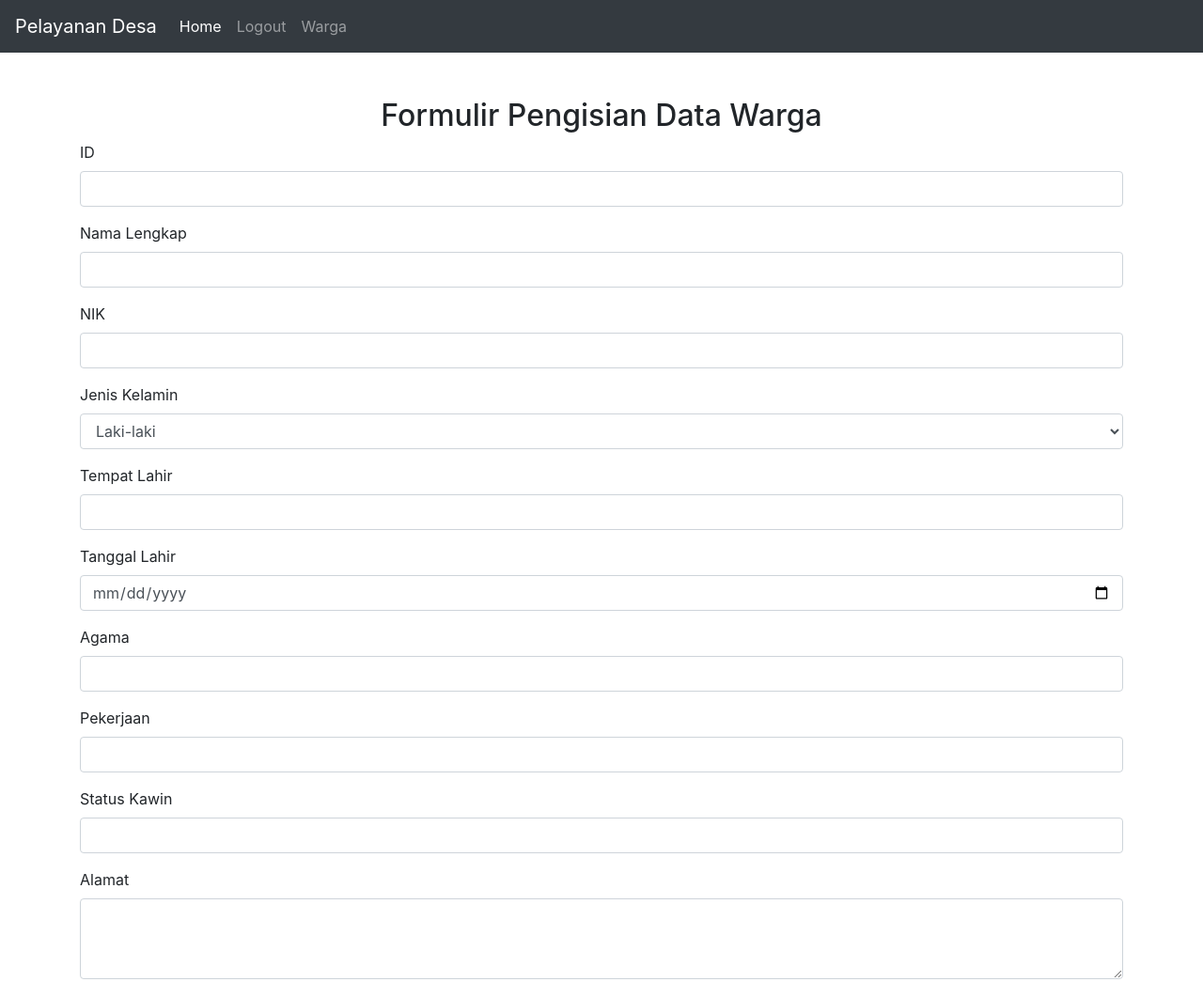
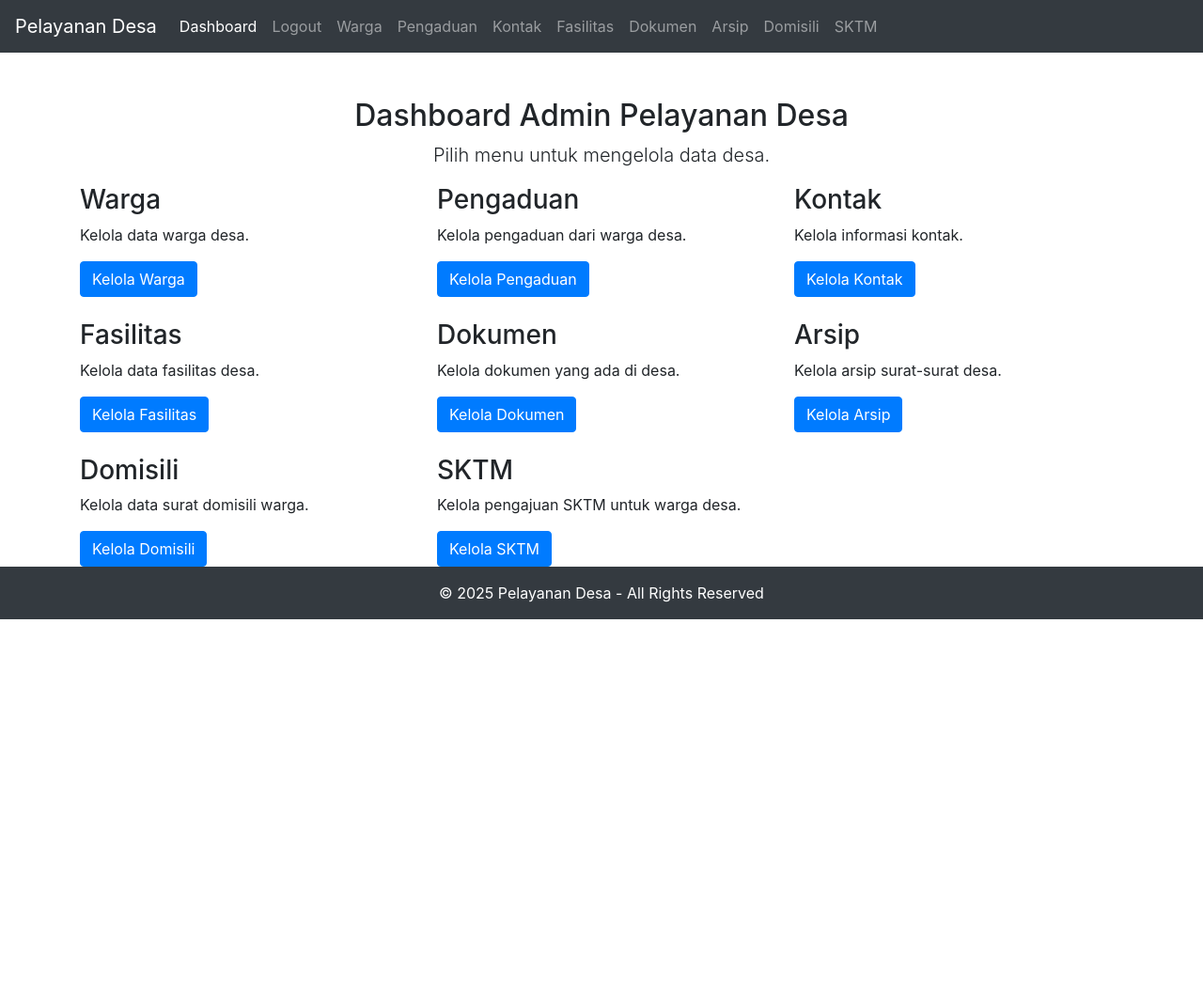
Before and after one commit to linnuha/personal, a plain HTML site: page index.html in a window 1280 px wide. Shown: the top 1045 px of the page at 94% size. After the commit the page ends 800 px from the top, so only its background shows below. Drawn offline with nearby package versions, Linux system fonts and the light colour scheme.

Commit message:
Add files via upload

```diff
--- a/index.html
+++ b/index.html
@@ -3,9 +3,8 @@
 <head>
     <meta charset="UTF-8">
     <meta name="viewport" content="width=device-width, initial-scale=1.0">
-    <title>Pelayanan Desa - Warga</title>
+    <title>Pelayanan Desa - Dashboard</title>
     <link href="https://stackpath.bootstrapcdn.com/bootstrap/4.5.2/css/bootstrap.min.css" rel="stylesheet">
-    <link rel="stylesheet" href="styles.css">
 </head>
 <body>
 
@@ -18,71 +17,92 @@
         <div class="collapse navbar-collapse" id="navbarNav">
             <ul class="navbar-nav">
                 <li class="nav-item active">
-                    <a class="nav-link" href="index.html">Home</a>
+                    <a class="nav-link" href="dashboard.html">Dashboard</a>
                 </li>
                 <li class="nav-item">
                     <a class="nav-link" href="login.html">Logout</a>
                 </li>
                 <li class="nav-item">
-                    <a class="nav-link" href="#">Warga</a>
+                    <a class="nav-link" href="warga.html">Warga</a>
+                </li>
+                <li class="nav-item">
+                    <a class="nav-link" href="pengaduan.html">Pengaduan</a>
+                </li>
+                <li class="nav-item">
+                    <a class="nav-link" href="kontak.html">Kontak</a>
+                </li>
+                <li class="nav-item">
+                    <a class="nav-link" href="fasilitas.html">Fasilitas</a>
+                </li>
+                <li class="nav-item">
+                    <a class="nav-link" href="dokumen.html">Dokumen</a>
+                </li>
+                <li class="nav-item">
+                    <a class="nav-link" href="arsip.html">Arsip</a>
+                </li>
+                <li class="nav-item">
+                    <a class="nav-link" href="domisili.html">Domisili</a>
+                </li>
+                <li class="nav-item">
+                    <a class="nav-link" href="sktm.html">SKTM</a>
                 </li>
             </ul>
         </div>
     </nav>
 
-    <!-- Formulir Warga -->
+    <!-- Main Content -->
     <div class="container mt-5">
-        <h2 class="text-center">Formulir Pengisian Data Warga</h2>
-        <form id="wargaForm">
-            <div class="form-group">
-                <label for="id">ID</label>
-                <input type="text" class="form-control" id="id" required>
+        <h2 class="text-center">Dashboard Admin Pelayanan Desa</h2>
+        <p class="lead text-center">Pilih menu untuk mengelola data desa.</p>
+
+        <div class="row">
+            <div class="col-md-4">
+                <h3>Warga</h3>
+                <p>Kelola data warga desa.</p>
+                <a href="warga.html" class="btn btn-primary">Kelola Warga</a>
             </div>
-            <div class="form-group">
-                <label for="nama">Nama Lengkap</label>
-                <input type="text" class="form-control" id="nama" required>
+            <div class="col-md-4">
+                <h3>Pengaduan</h3>
+                <p>Kelola pengaduan dari warga desa.</p>
+                <a href="pengaduan.html" class="btn btn-primary">Kelola Pengaduan</a>
             </div>
-            <div class="form-group">
-                <label for="nik">NIK</label>
-                <input type="text" class="form-control" id="nik" required>
+            <div class="col-md-4">
+                <h3>Kontak</h3>
+                <p>Kelola informasi kontak.</p>
+                <a href="kontak.html" class="btn btn-primary">Kelola Kontak</a>
             </div>
-            <div class="form-group">
-                <label for="jenisKelamin">Jenis Kelamin</label>
-                <select class="form-control" id="jenisKelamin" required>
-                    <option value="Laki-laki">Laki-laki</option>
-                    <option value="Perempuan">Perempuan</option>
-                </select>
+        </div>
+
+        <div class="row mt-4">
+            <div class="col-md-4">
+                <h3>Fasilitas</h3>
+                <p>Kelola data fasilitas desa.</p>
+                <a href="fasilitas.html" class="btn btn-primary">Kelola Fasilitas</a>
             </div>
-            <div class="form-group">
-                <label for="tempatLahir">Tempat Lahir</label>
-                <input type="text" class="form-control" id="tempatLahir" required>
+            <div class="col-md-4">
+                <h3>Dokumen</h3>
+                <p>Kelola dokumen yang ada di desa.</p>
+                <a href="dokumen.html" class="btn btn-primary">Kelola Dokumen</a>
             </div>
-            <div class="form-group">
-                <label for="tanggalLahir">Tanggal Lahir</label>
-                <input type="date" class="form-control" id="tanggalLahir" required>
+            <div class="col-md-4">
+                <h3>Arsip</h3>
+                <p>Kelola arsip surat-surat desa.</p>
+                <a href="arsip.html" class="btn btn-primary">Kelola Arsip</a>
             </div>
-            <div class="form-group">
-                <label for="agama">Agama</label>
-                <input type="text" class="form-control" id="agama" required>
+        </div>
+
+        <div class="row mt-4">
+            <div class="col-md-4">
+                <h3>Domisili</h3>
+                <p>Kelola data surat domisili warga.</p>
+                <a href="domisili.html" class="btn btn-primary">Kelola Domisili</a>
             </div>
-            <div class="form-group">
-                <label for="pekerjaan">Pekerjaan</label>
-                <input type="text" class="form-control" id="pekerjaan" required>
+            <div class="col-md-4">
+                <h3>SKTM</h3>
+                <p>Kelola pengajuan SKTM untuk warga desa.</p>
+                <a href="sktm.html" class="btn btn-primary">Kelola SKTM</a>
             </div>
-            <div class="form-group">
-                <label for="statusKawin">Status Kawin</label>
-                <input type="text" class="form-control" id="statusKawin" required>
-            </div>
-            <div class="form-group">
-                <label for="alamat">Alamat</label>
-                <textarea class="form-control" id="alamat" rows="3" required></textarea>
-            </div>
-            <div class="form-group">
-                <label for="rt">RT</label>
-                <input type="text" class="form-control" id="rt" required>
-            </div>
-            <button type="submit" class="btn btn-primary btn-block">Simpan Data</button>
-        </form>
+        </div>
     </div>
 
     <footer class="bg-dark text-white text-center py-3">
@@ -92,6 +112,5 @@
     <script src="https://code.jquery.com/jquery-3.5.1.slim.min.js"></script>
     <script src="https://cdn.jsdelivr.net/npm/@popperjs/core@2.0.5/dist/umd/popper.min.js"></script>
     <script src="https://stackpath.bootstrapcdn.com/bootstrap/4.5.2/js/bootstrap.min.js"></script>
-    <script src="script.js"></script>
 </body>
 </html>
```
